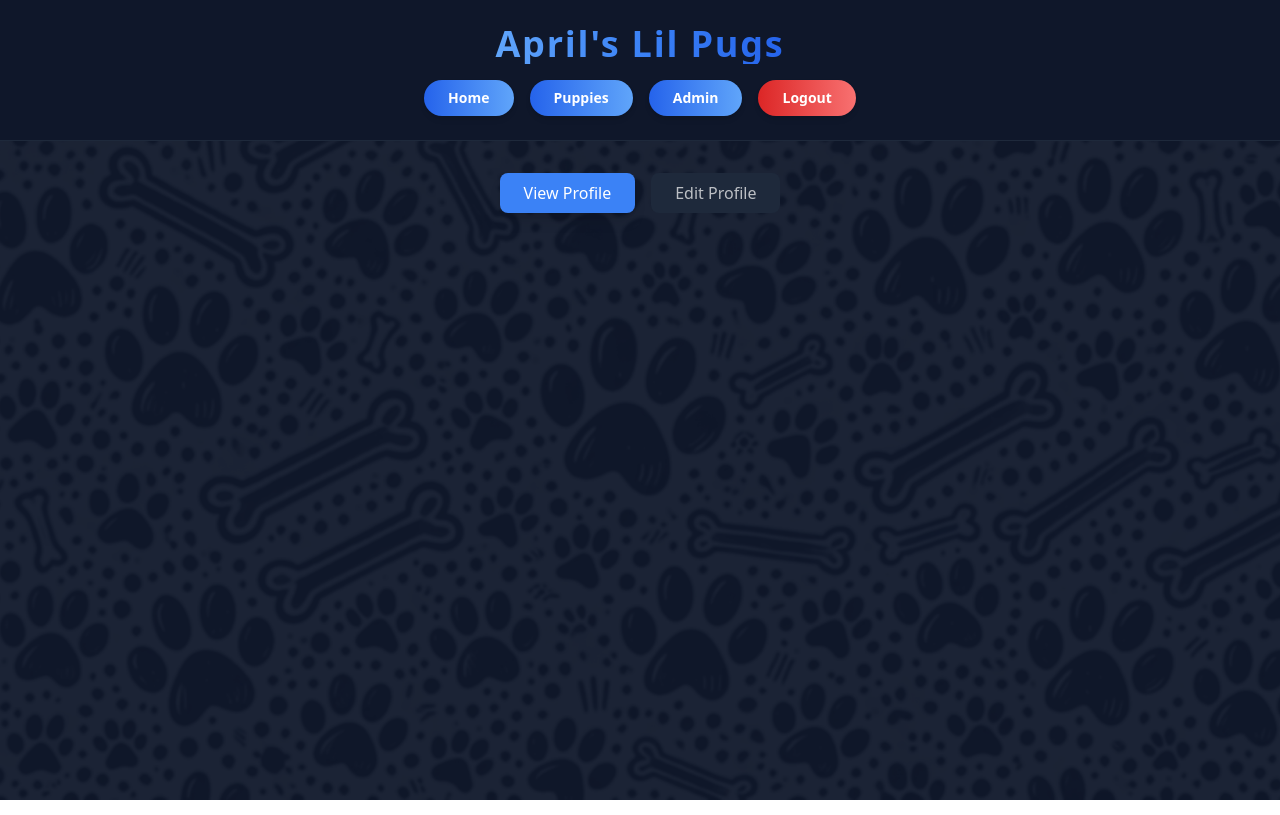
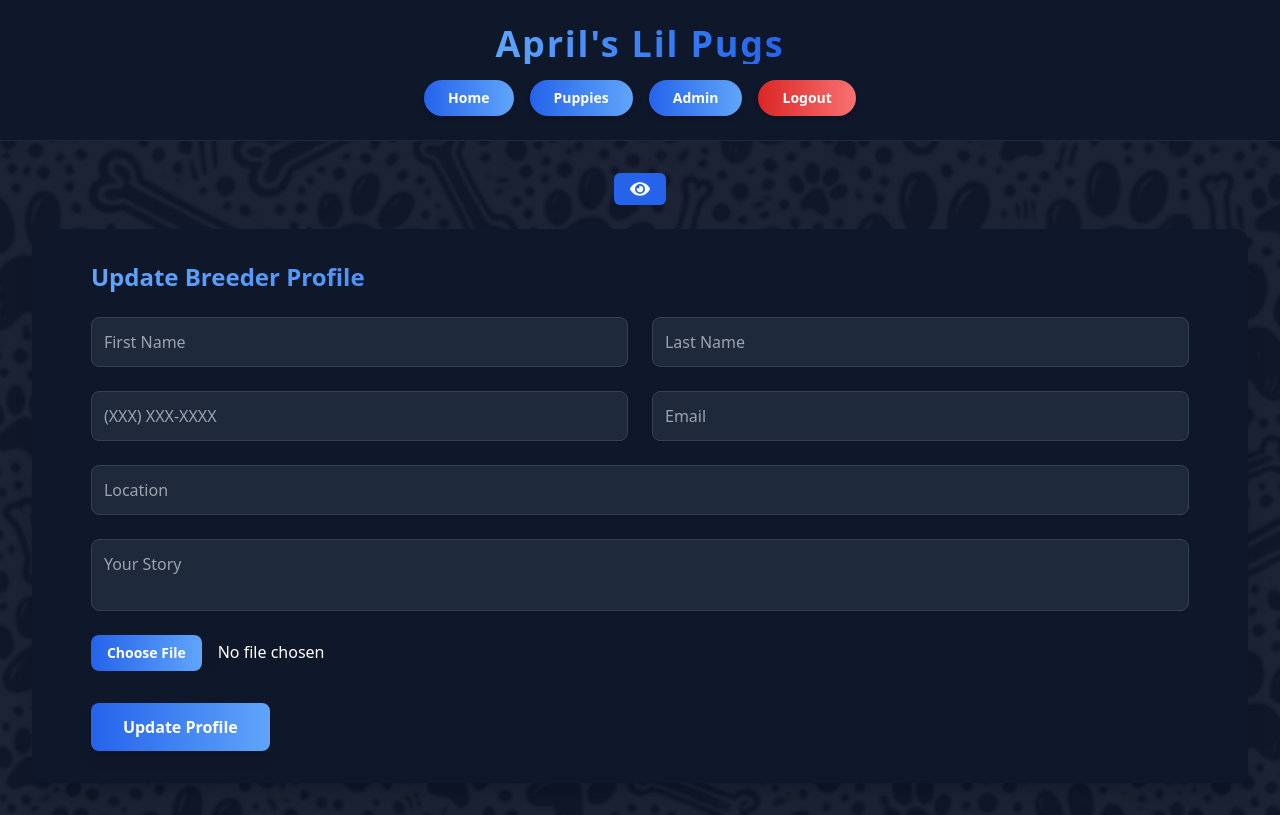
Before and after one commit to jonahgcarpenter/aprilslilpugs, a React (Create React App) app in the folder client/: page /breeder-dashboard in a window 1280 px wide. Built offline with nearby package versions, Linux system fonts and the light colour scheme; no server answers; sample sign-in values are in the browser's storage.

Commit message:
fixed padding, and updated preview button for admin features

```diff
--- a/client/src/components/BreederDetails.js
+++ b/client/src/components/BreederDetails.js
@@ -24,7 +24,7 @@ const BreederDetails = () => {
   return (
     <>
       {breeder && (
-        <div key={breeder._id} className="mx-4 bg-slate-900 rounded-xl shadow-xl p-8 hover:shadow-2xl transition-all duration-300 mt-8">
+        <div key={breeder._id} className="mx-4 bg-slate-900 rounded-xl shadow-xl p-8 hover:shadow-2xl transition-all duration-300">
           <h1 className="text-4xl font-bold text-transparent bg-clip-text bg-gradient-to-r from-blue-400 via-blue-500 to-blue-600 mb-8 text-center">
             Meet The Breeder
           </h1>
--- a/client/src/pages/BreederDashboard.js
+++ b/client/src/pages/BreederDashboard.js
@@ -1,39 +1,26 @@
 import { useState } from 'react';
+import { FaEye, FaEdit } from 'react-icons/fa';
 import BreederUpdateForm from '../components/BreederUpdateForm';
 import BreederDetails from '../components/BreederDetails';
 
 const BreederDashboard = () => {
-  const [activeTab, setActiveTab] = useState('view'); // 'view' or 'edit'
+  const [showPreview, setShowPreview] = useState(false);
 
   return (
     <div className="space-y-6 py-8">
-      {/* Tab Navigation */}
-      <div className="flex gap-4 justify-center mb-8">
+      {/* Preview Toggle Button */}
+      <div className="flex justify-center px-4">
         <button
-          onClick={() => setActiveTab('view')}
-          className={`px-6 py-2 rounded-lg transition-all duration-300 ${
-            activeTab === 'view'
-              ? 'bg-blue-500 text-white shadow-lg'
-              : 'bg-slate-800 text-white/70 hover:bg-slate-700'
-          }`}
+          onClick={() => setShowPreview(!showPreview)}
+          className="px-4 py-1.5 rounded-md text-xl transition-all duration-300 bg-blue-600 text-white hover:bg-blue-700"
         >
-          View Profile
-        </button>
-        <button
-          onClick={() => setActiveTab('edit')}
-          className={`px-6 py-2 rounded-lg transition-all duration-300 ${
-            activeTab === 'edit'
-              ? 'bg-blue-500 text-white shadow-lg'
-              : 'bg-slate-800 text-white/70 hover:bg-slate-700'
-          }`}
-        >
-          Edit Profile
+          {showPreview ? <FaEdit /> : <FaEye />}
         </button>
       </div>
 
       {/* Content */}
       <div className="grid gap-8">
-        {activeTab === 'view' ? (
+        {showPreview ? (
           <BreederDetails />
         ) : (
           <BreederUpdateForm />
--- a/client/src/pages/Puppies.js
+++ b/client/src/pages/Puppies.js
@@ -1,7 +1,12 @@
+// COMPONENTS
+import UnderConstruction from '../components/UnderConstruction';
+
 const Puppies = () => {
   return (
-    <div className="flex items-center justify-center min-h-screen">
-      <h1 className="text-4xl font-bold text-black">Puppies</h1>
+    <div className="space-y-6 py-8">
+      <div className="max-w-4xl mx-auto">
+        <UnderConstruction />
+      </div>
     </div>
   )
 }
```
